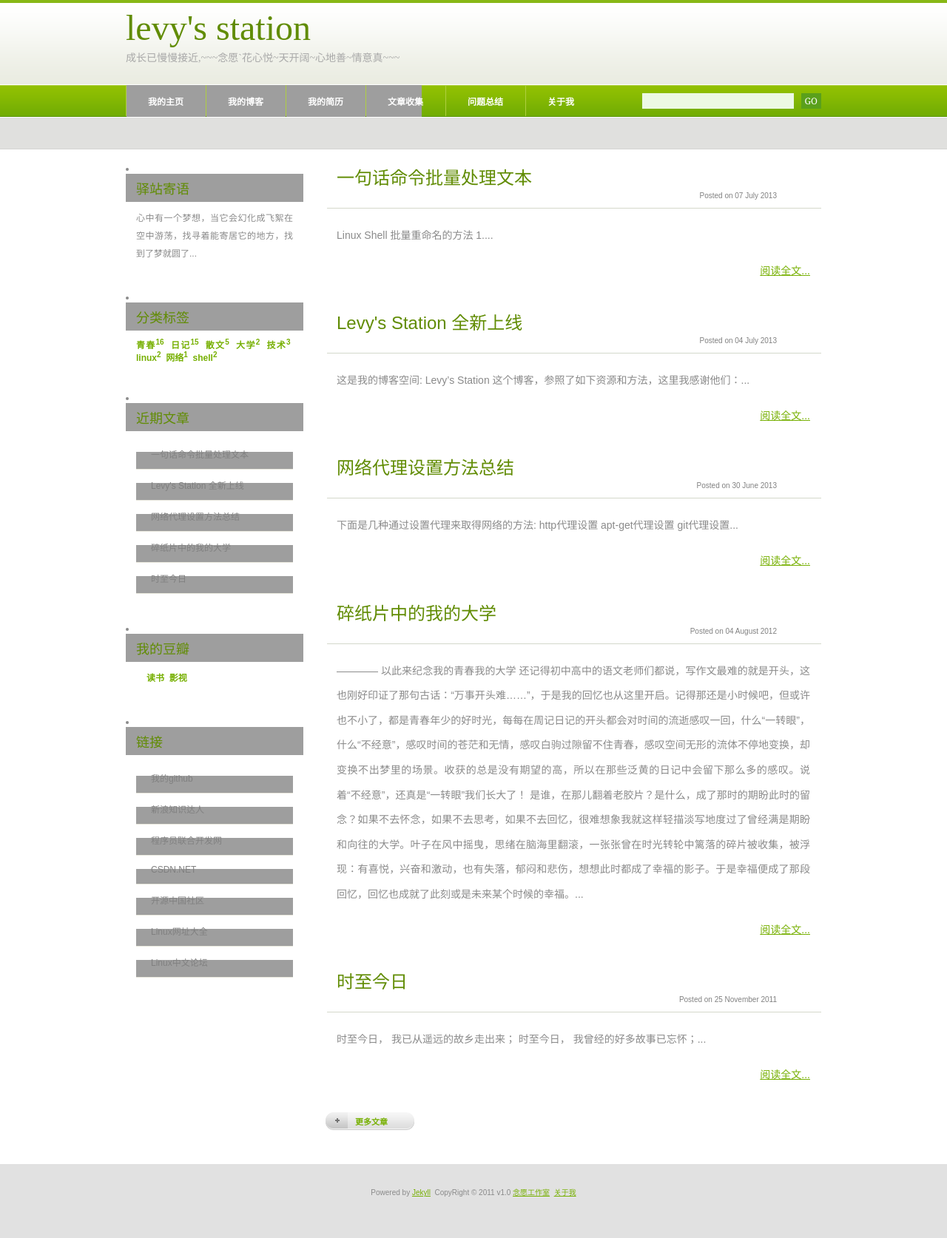
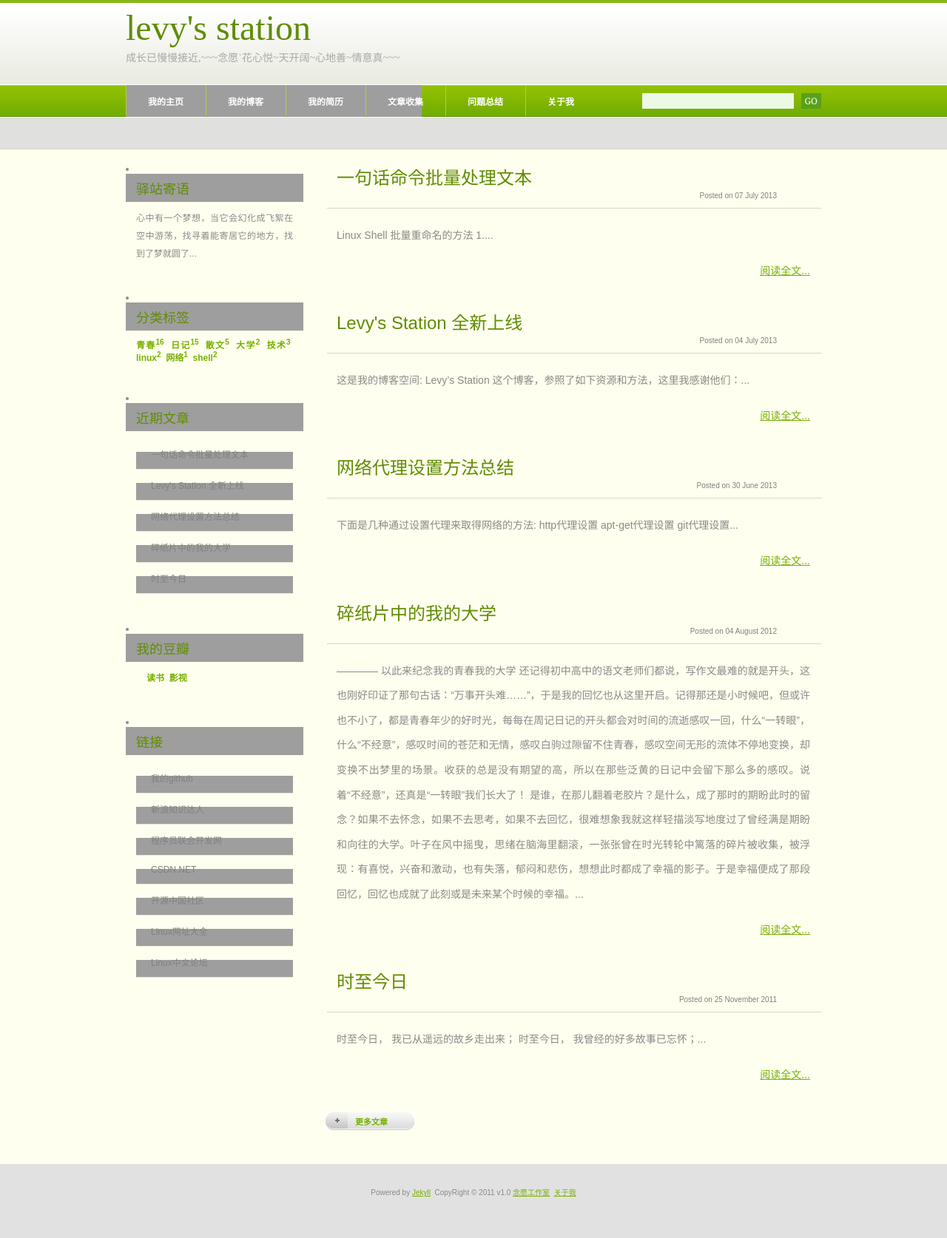
Before and after one commit to cailiwei/yuan, a Jekyll site: the page built from index.html, in a window 1280 px wide. Shown: the whole page at 74% size. Built offline with Jekyll 4.4.1, drawn with Linux system fonts in a browser that asks for light colours; the list of posts is cut into pages by our own code; comment, search, counter and statistics services are not loaded.

Commit message:
Test color

```diff
--- a/css/style.css
+++ b/css/style.css
@@ -7,7 +7,7 @@ Released for free under a Creative Commons Attribution 2.5 License
 body {
 	margin: 0;
 	padding: 0;
-	background: #FFFFFF url(images/img01.gif) repeat-x left top;
+	background: #FEFFEE url(images/img01.gif) repeat-x left top;
 	font-family: Arial, Helvetica, sans-serif;
 	font-size: 14px;
 	color: #8A8A8A;
@@ -367,7 +367,10 @@ hr { display: none; }
 	padding: 10px 15px 10px 15px;
 	background-color:#ffebe2;
 	color:#000000;
-	border:1px solid #ffebe2;
+	border:1px solid #909090;background:#fff;color:#333;
+   filter:progid:DXImageTransform.Microsoft.Shadow(color=#909090,direction=120,strength=4);
+   -moz-box-shadow: 2px 2px 10px #909090;
+   -webkit-box-shadow: 2px 2px 10px #909090;
 }
 
 
```
